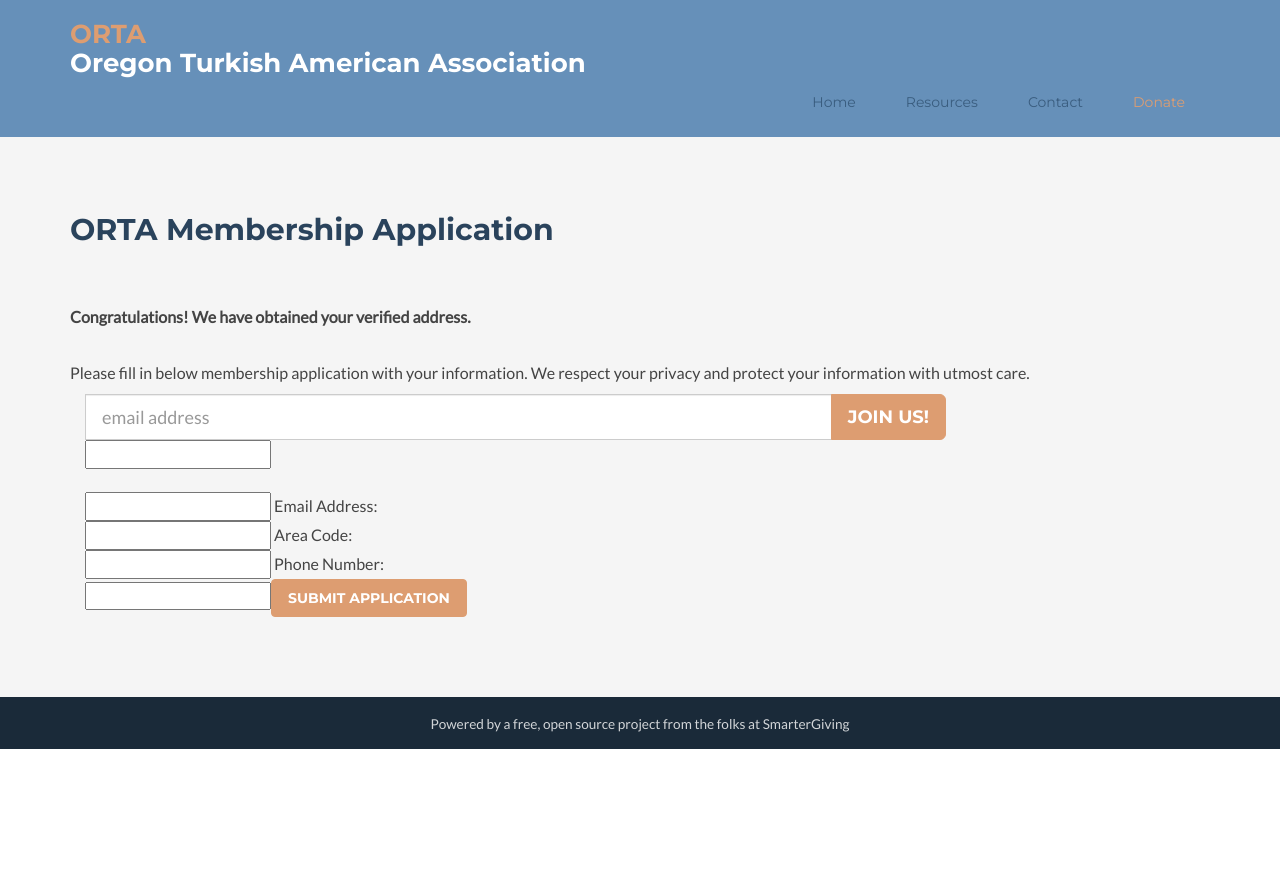
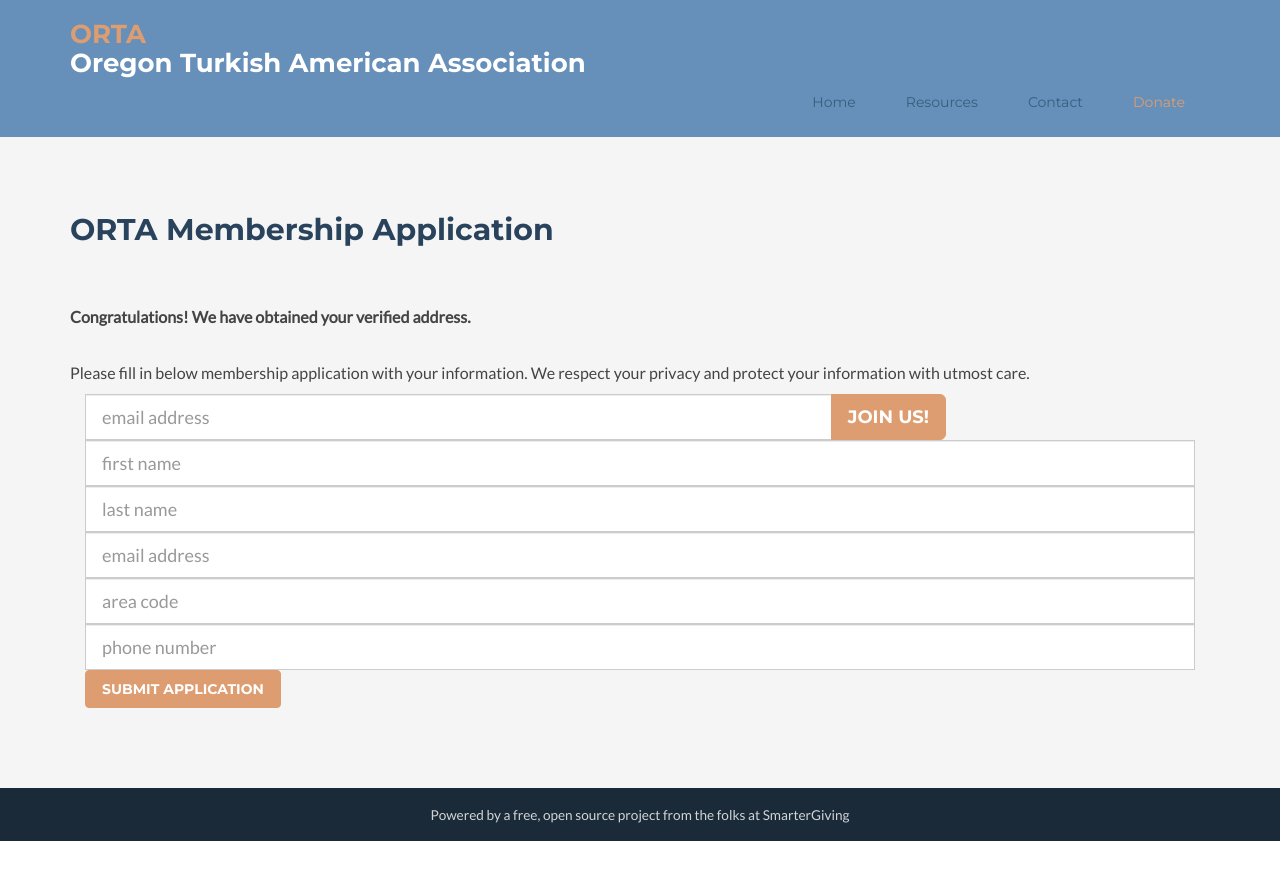
Before and after one commit to ortapdx/ortapdx.github.io, a Jekyll site: the page built from msf_RBLMD58B2AGX8.html, in a window 1280 px wide. Shown: the top 880 px of the page. Built offline with Jekyll 4.4.1, drawn with Linux system fonts in a browser that asks for light colours; nearby versions of some CDN libraries; comment, search, counter and statistics services are not loaded.

Commit message:
Update msf_RBLMD58B2AGX8.html

```diff
--- a/msf_RBLMD58B2AGX8.html
+++ b/msf_RBLMD58B2AGX8.html
@@ -58,16 +58,17 @@ layout: default
            <div class="col-sm-12">
           <form class="form-inline" role="form" name="gform" id="gform" enctype="text/plain" action="https://docs.google.com/forms/d/e/1FAIpQLScFFse0N-h1zK9LbZbhhuW6TcrqyACdJNHnwPtOg5FsiGqLYg/formResponse?" target="hidden_iframe" onsubmit="submitted=true;">
                  <div class="input-group input-group-lg col-sm-12">
-                    <label class="sr-only">First name</label>
-                    <input type="text" name="entry.1926626036" id="entry.1926626036entry.213242161"><br>
-                    <label class="sr-only" for="tlemail">Last name:</label><br>
-                    <input type="text" name="entry.1880569655" id="entry.1880569655">
-                    Email Address:<br>
-                    <input type="text" name="entry.328824265" id="entry.328824265">
-                    Area Code:<br>
-                    <input type="text" name="entry.1781753060" id="entry.1781753060">
-                    Phone Number:<br>
-                    <input type="text" name="entry.1116337405" id="entry.1116337405">
+
+                    <label class="sr-only">Name</label>
+                    <input class="form-control" placeholder="first name" type="text" name="entry.1926626036" id="entry.1926626036entry.213242161"><br>
+                    <input class="form-control" placeholder="last name" type="text" name="entry.1880569655" id="entry.1880569655">
+                    <br>
+                    <label class="sr-only">Email Address:</label>
+                    <input class="form-control" placeholder="email address" type="text" name="entry.328824265" id="entry.328824265">
+                    <br>
+                    <label class="sr-only">Phone </label><br>
+                    <input class="form-control" placeholder="area code" type="text" name="entry.1781753060" id="entry.1781753060">
+                    <input class="form-control" placeholder="phone number" type="text" name="entry.1116337405" id="entry.1116337405">
 
                     <button type="submit" class="button btn btn-cta-secondary">Submit Application</button>
                 </div>
```
